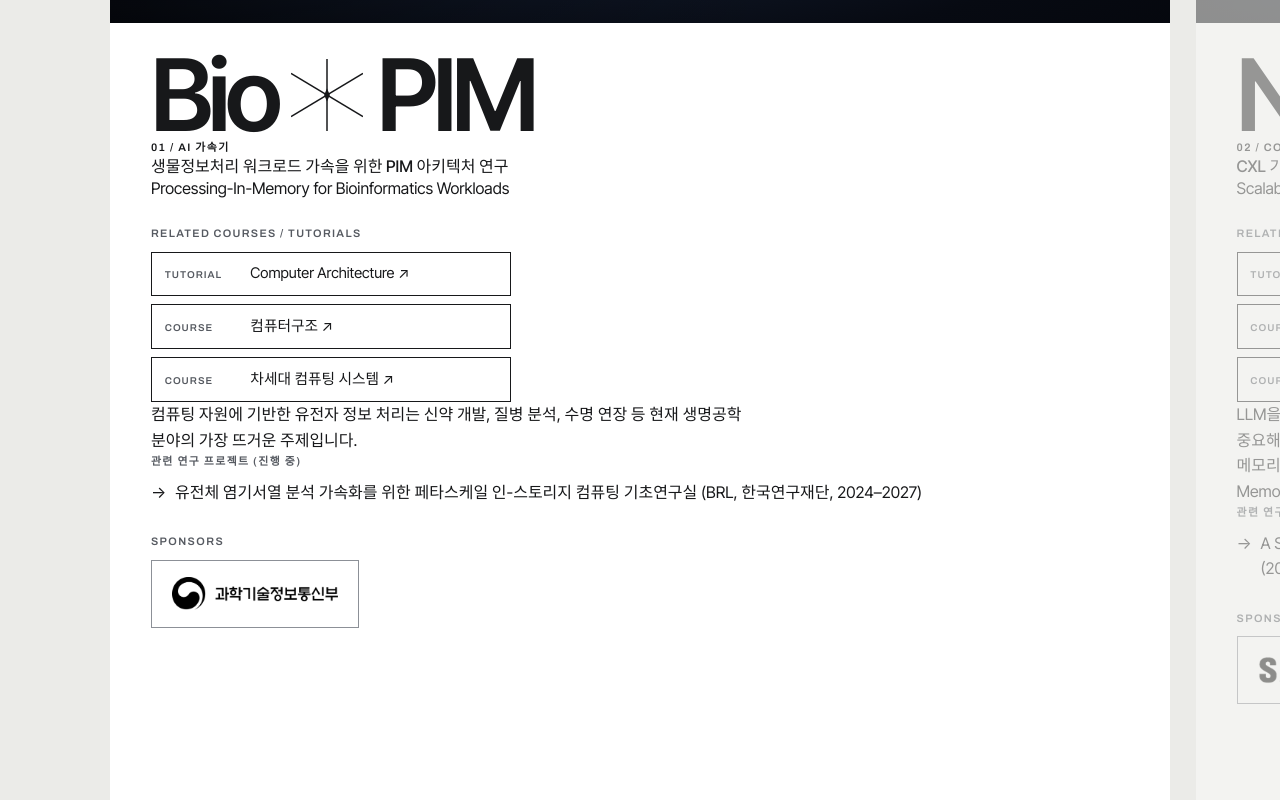
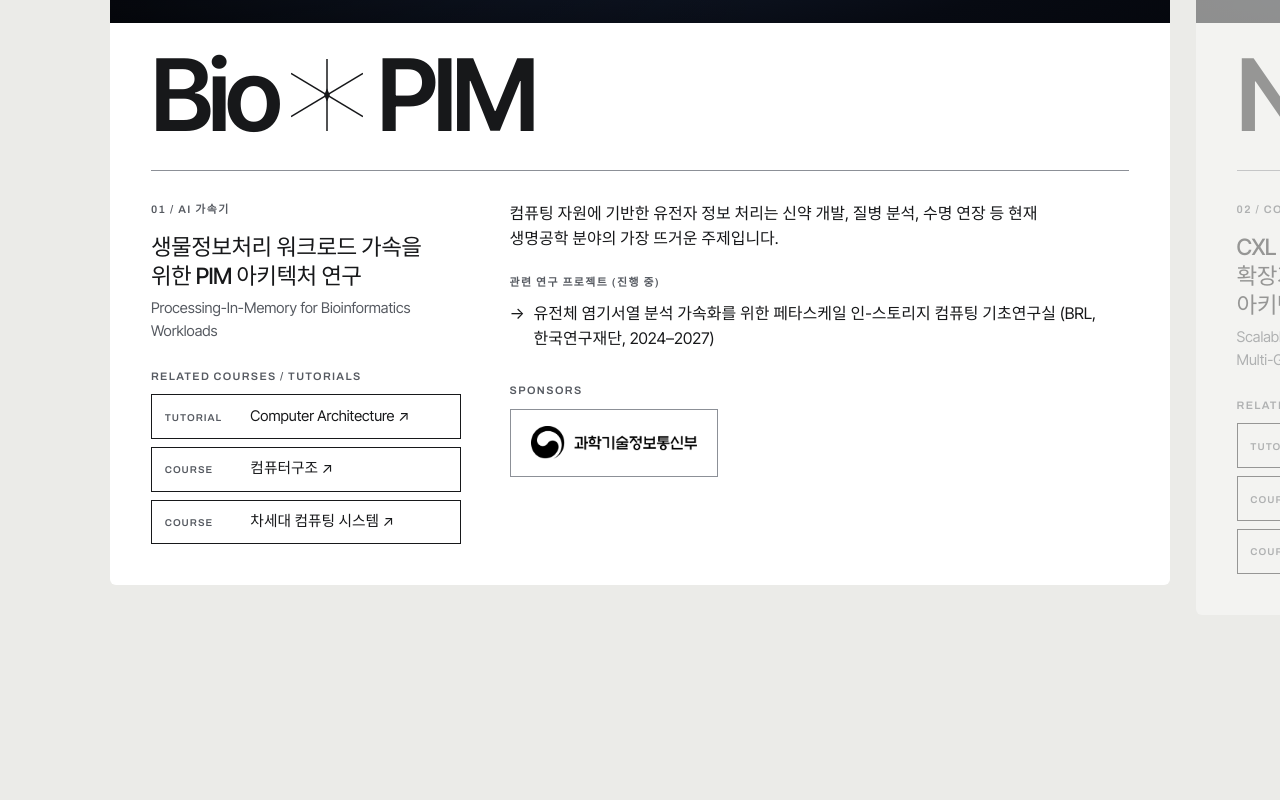
Before and after one commit to knunext/knunext.github.io, a plain HTML site: page data/research.html in a window 1280 px wide. Shown: the part 940-1740 px from the top of the page. Drawn offline with Linux system fonts and the light colour scheme; files that its build step writes are made by us from their sources; files whose address does not match are found by name; a web font is replaced by a local one.

Commit message:
Add files via upload

```diff
--- a/assets/css/style.css
+++ b/assets/css/style.css
@@ -568,6 +568,7 @@ ul.clamp { display: block; max-height: 4.7em; }
   scroll-snap-type: x mandatory;
   scrollbar-width: none;
   overscroll-behavior-x: contain;
+  align-items: flex-start;   /* 카드마다 내용 길이만큼 (짧은 카드에 빈 공간이 생기지 않게) */
 }
 .track::-webkit-scrollbar { display: none; }
 .track:focus-visible { outline-offset: -1px; }
@@ -692,24 +693,31 @@ ul.clamp { display: block; max-height: 4.7em; }
 }
 .arrow:disabled { color: var(--text-3); cursor: default; }
 
-/* 슬라이드 아래 상세 목록 */
-.topic-detail { border-bottom: 1px solid var(--line-2); }
-.detail:target .detail-main h3 { text-decoration: underline; text-decoration-thickness: 1px; text-underline-offset: 0.2em; }
-.detail {
+/* 슬라이드 안 상세: 워드마크 아래 가로선, 왼쪽(번호·한국어 명칭·영문 명칭·관련 수업) / 오른쪽(설명·과제·스폰서·파트너) */
+.slide-detail {
   display: grid;
-  grid-template-columns: minmax(220px, 0.8fr) minmax(0, 2fr);
-  gap: 1.5rem clamp(24px, 5vw, 72px);
-  padding-block: clamp(28px, 4vw, 44px);
+  grid-template-columns: minmax(0, 1fr) minmax(0, 2fr);
+  gap: 1.5rem clamp(24px, 5cqi, 64px);
+  margin-top: clamp(22px, 3.2cqi, 36px);
+  padding-top: clamp(20px, 3cqi, 32px);
   border-top: 1px solid var(--line-2);
-  scroll-margin-top: calc(var(--header-h) + 20px);
 }
-.detail-side .label { color: var(--text-2); font-size: 0.8rem; }
-.detail-art { margin-top: 1.25rem; max-width: 300px; }
+.sd-num { color: var(--text-2); }
+.sd-title { margin-top: 0.9rem; font-size: clamp(1.15rem, 2.3cqi, 1.55rem); font-weight: 500; letter-spacing: -0.025em; line-height: 1.3; }
+.sd-en { margin-top: 0.4rem; color: var(--text-2); font-size: 0.92rem; }
+.sd-main > .prose { max-width: 62ch; }
+.sd-main .info-block { margin-top: 1.4rem; }
+.sd-main .info-block:first-child { margin-top: 0; }
+.sd-logos { display: flex; flex-wrap: wrap; gap: 0 2.5rem; }
+.sd-logos:empty { display: none; }
+.sd-logos .sponsor-block { margin-top: 1.6rem !important; }
+.slide .note { background: var(--page); }
+.slide-detail .detail-rel { max-width: none; }
+.slide-detail:target .sd-title { text-decoration: underline; text-decoration-thickness: 1px; text-underline-offset: 0.2em; }
+@container (max-width: 640px) {
+  .slide-detail { grid-template-columns: 1fr; }
+}
 .credit { margin-top: 0.5rem; color: var(--text-3); font-size: 0.75rem; }
-.detail-main h3 { font-size: clamp(1.3rem, 2vw, 1.7rem); letter-spacing: -0.025em; }
-.detail-en { margin-top: 0.4rem; color: var(--text-2); font-size: 0.95rem; }
-.detail-main .prose { margin-top: 1.1rem; }
-.detail-main .info-block { margin-top: 1.5rem; }
 /* Sponsor 로고 칸 (모든 연구 주제 공통 크기, 뉴스는 조금 작게) */
 .news-sponsors { margin-top: 1.1rem !important; }
 .news-sponsors .sponsor { width: 184px; height: 58px; padding: 12px 16px; }
@@ -744,8 +752,6 @@ a.sponsor:hover { border-color: var(--text); }
   .chips-row .chips::-webkit-scrollbar { display: none; }
   .chips-row .chip { flex: none; white-space: nowrap; }
   .chips-row .btn-box { align-self: flex-start; }
-  .detail { grid-template-columns: 1fr; }
-  .detail-art { max-width: 360px; }
 }
 
 /* =========================================================
```
